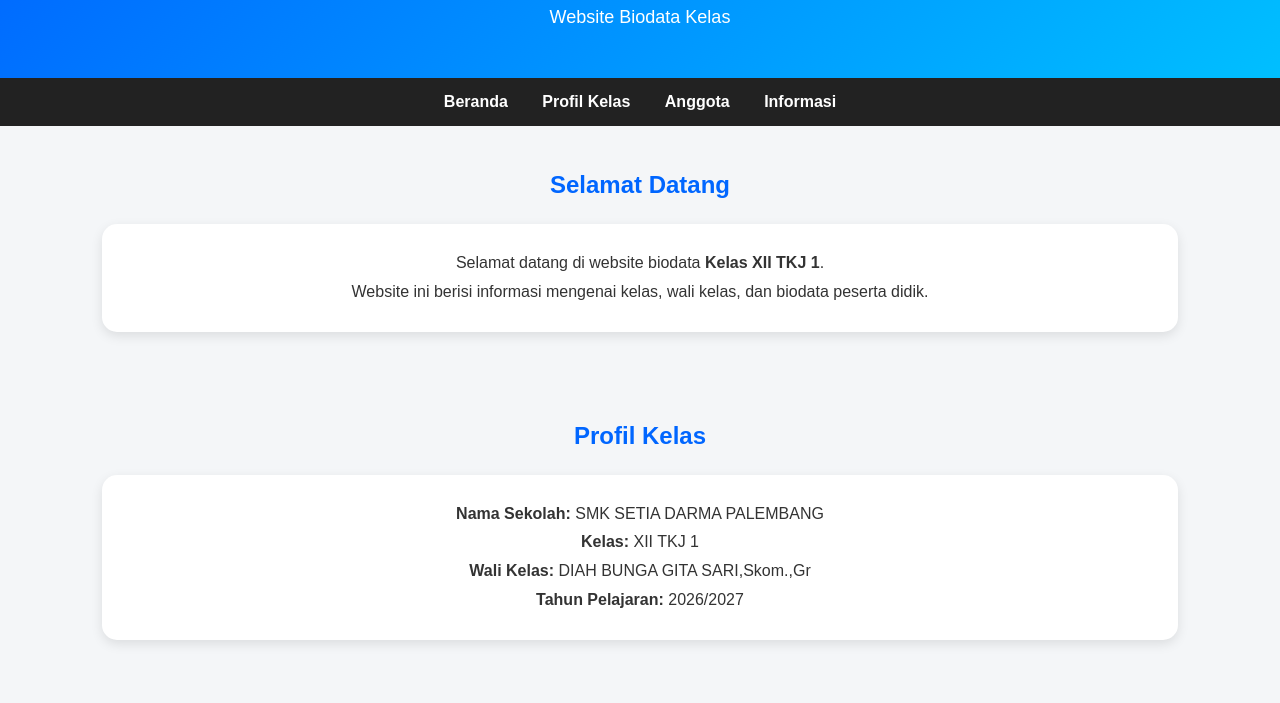
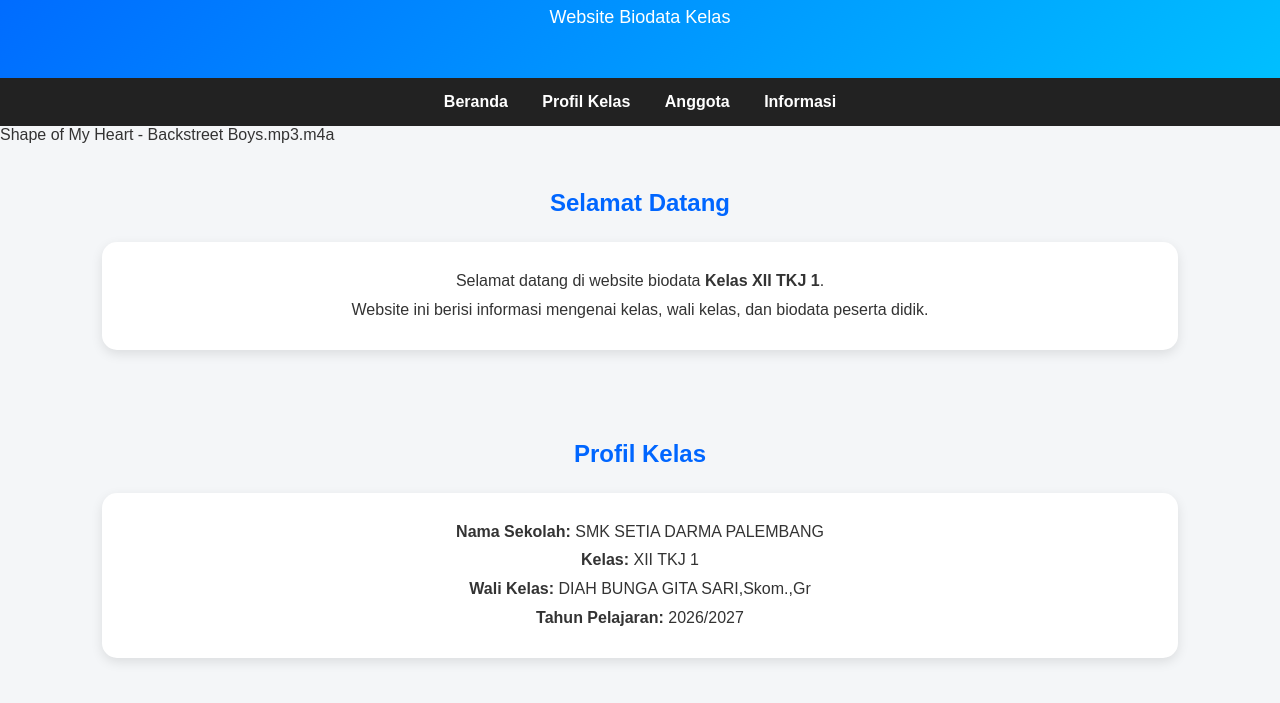
Before and after one commit to pratamaferrybagus-collab/Ferry-Bagus-Pratama, a plain HTML site: page index.html in a window 1280 px wide. Shown: the part 97-800 px from the top of the page. Drawn offline with Linux system fonts and the light colour scheme.

Commit message:
Update index.html

```diff
--- a/index.html
+++ b/index.html
@@ -162,6 +162,7 @@
         <a href="#informasi">Informasi</a>
     </nav>
 
+    Shape of My Heart - Backstreet Boys.mp3.m4a
     <!-- BERANDA -->
     <section id="beranda">
         <h2>Selamat Datang</h2>
```
